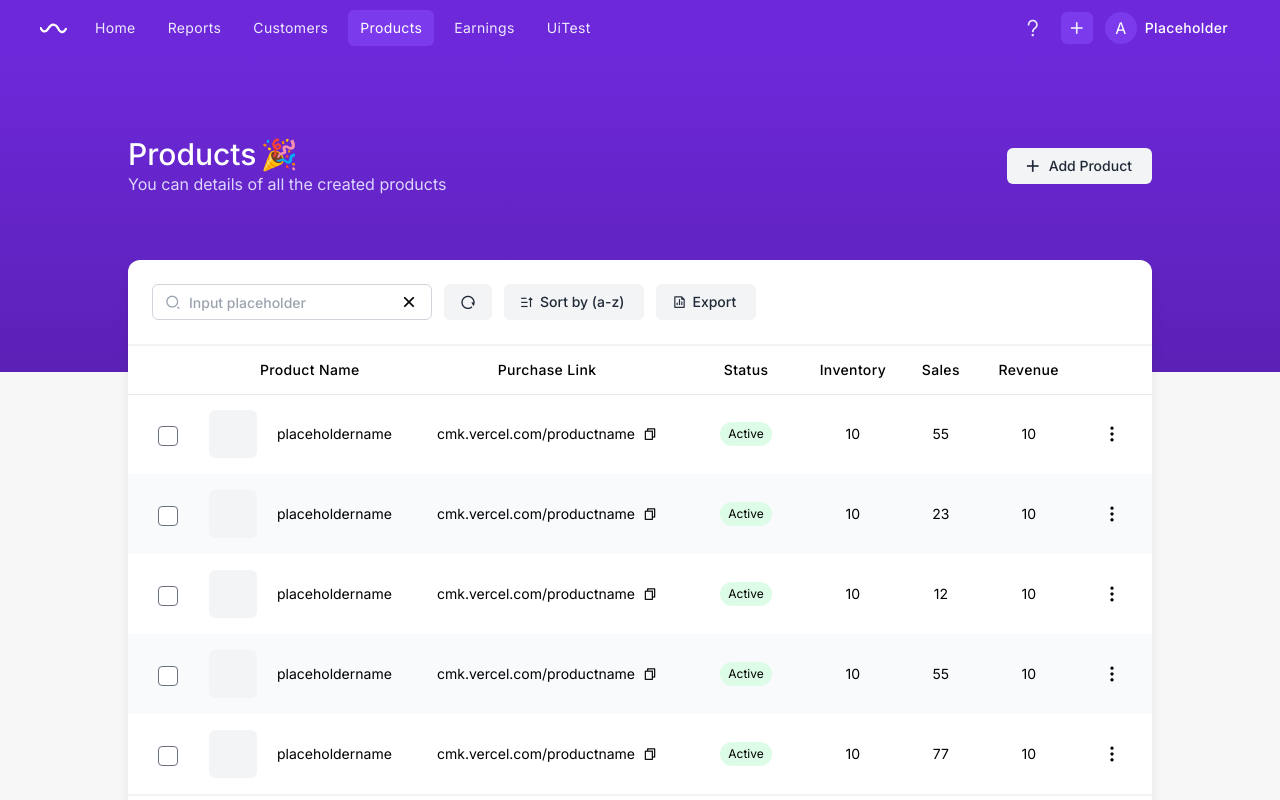
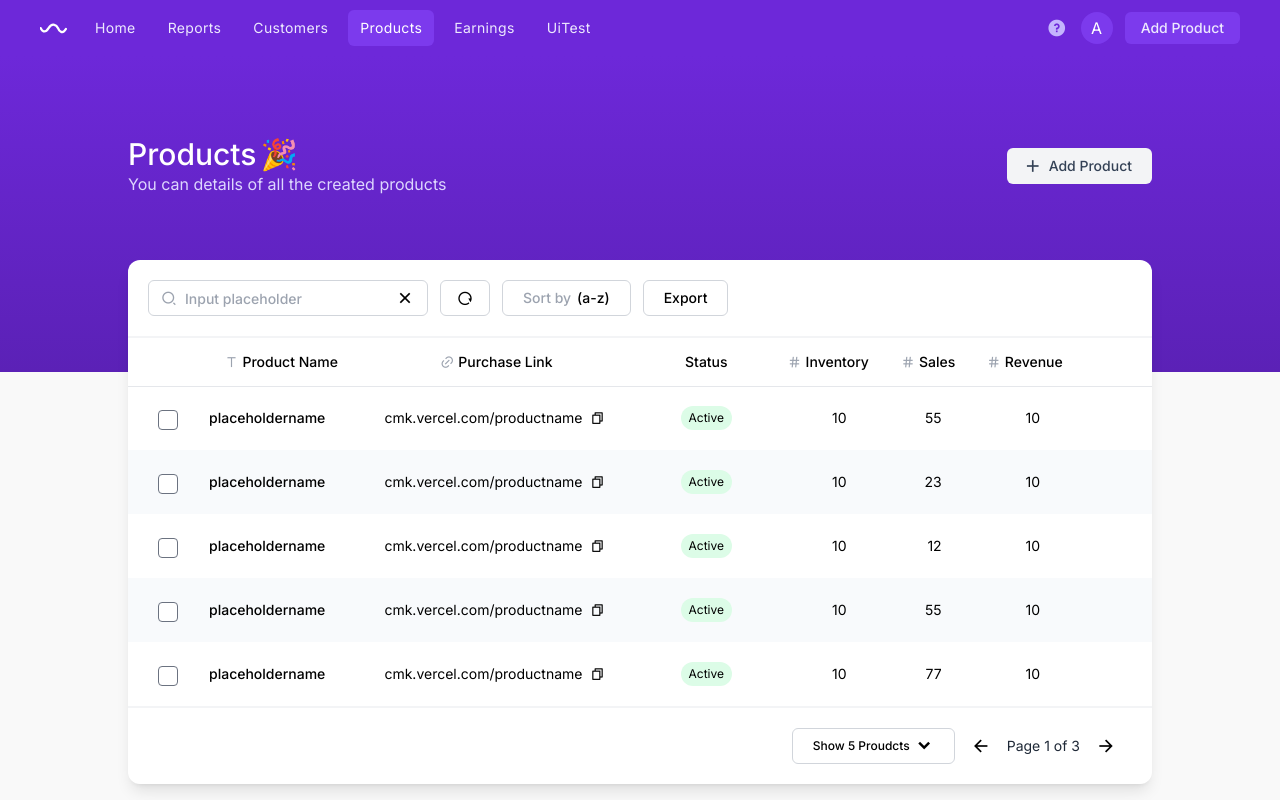
Before and after one commit to Cytescale/zapsell-frontend, a React (Vite) app: page /products in a window 1280 px wide. Built offline with nearby package versions, Linux system fonts and the light colour scheme; a web font is replaced by a local one.

Commit message:
product listing ui commit

```diff
--- a/src/design/components/button.tsx
+++ b/src/design/components/button.tsx
@@ -11,7 +11,7 @@ export interface MButtonProps extends ButtonHTMLAttributes<HTMLButtonElement> {
    size?: 'md' | 'xl' | 'xs'
    textAlign?: 'left' | 'center' | 'right'
    rounded?: 'nm' | 'full' | 'none'
-
+   borderless?: boolean
    loading?: boolean
    iserror?: boolean
 }
@@ -31,21 +31,24 @@ const MButton = (props: MButtonProps & typeof defaultProps) => {
             'flex flex-row gap-1 justify-center items-center',
             'text-sm',
             'rounded-md',
+
             props.icon && !props.children && !props.rightIcon && 'w-9',
             props.fullWidth ? 'w-full' : 'w-fit',
             props.children ? 'px-5' : 'px-4',
             props.icon && props.children && 'pl-4',
             props.variant == 'normal' &&
-               'text-gray-800 bg-gray-100 hover:bg-gray-200',
+               'text-slate-700 bg-gray-100 hover:bg-gray-200',
             props.variant == 'filled' && 'bg-emerald-100  hover:bg-emerald-300',
             props.variant == 'transparent' && 'bg-transparent ',
-            props.variant == 'white' && 'bg-white hover:bg-gray-200',
+            props.variant == 'white' &&
+               'border border-solid  border-gray-300 bg-white hover:bg-gray-200',
             props.variant == 'outline' &&
                'bg-transparent border border-solid  border-gray-300 hover:bg-gray-100',
             props.modifier == 'monochrome' && 'text-black hover:bg-slate-100',
             props.modifier == 'plain' &&
                'text-blue-600 hover:bg-blue-100 hover:border-blue-100',
             props.modifier == 'danger' && 'text-red-600 hover:bg-red-100',
+            props.borderless && 'border-none',
             props.iserror && 'border-red-500',
             props.size == 'xs' && 'text-xs h-8 px-2 ',
             props.size == 'md' && 'text-md h-10 px-4',
--- a/src/design/components/header.tsx
+++ b/src/design/components/header.tsx
@@ -80,13 +80,13 @@ const ProfileDropdown = (props: any) => {
       <>
          <MDropDown
             dropButtom={
-               <button className="flex flex-row gap-2 items-center hover:bg-violet-600 rounded-md pr-3">
+               <button className="flex flex-row gap-2 items-center  rounded-md pr-3">
                   <div className="flex flex-col bg-violet-600 justify-center items-center text-white text-md w-8 h-8 rounded-full ">
                      {/* <i className="ri-user-line"></i> */}A
                   </div>
-                  <div className="flex flex-row justify-center items-center text-white tracking-wide font-medium text-sm">
+                  {/* <div className="flex flex-row justify-center items-center text-white tracking-wide font-medium text-sm">
                      Placeholder
-                  </div>
+                  </div> */}
                </button>
             }
          >
@@ -174,20 +174,21 @@ const HeaderRightCont = (props: any) => {
       <>
          <button
             className={classNames(
-               'flex flex-col h-8 w-8 bg-transparent text-violet-100 justify-center items-center text-xl rounded-full',
+               'flex flex-col h-8 w-8 bg-transparent text-violet-300 justify-center items-center text-xl rounded-full mr-2',
             )}
          >
-            <i className="ri-question-mark   "></i>
+            <i className="ri-question-fill"></i>
+            {/* <i className="ri-question-mark   "></i> */}
          </button>
+         <ProfileDropdown />
          <button
             className={classNames(
-               'flex flex-row gap-2 h-8 w-8  font-medium bg-violet-600 text-violet-100 justify-center items-center text-xl px-4 rounded-md hover:bg-violet-500',
+               'flex flex-row gap-2 h-8   font-medium bg-violet-600 text-violet-100 justify-center items-center text-sm px-4 rounded-md hover:bg-violet-500',
             )}
          >
-            <i className="ri-add-line"></i>
-            {/* Add Product */}
+            {/* <i className="ri-add-line"></i> */}
+            Add Product
          </button>
-         <ProfileDropdown />
       </>
    )
 }
@@ -257,7 +258,7 @@ const PageHeaderPane = (props: any) => {
                   })}
                </div>
             </div>
-            <div className="flex flex-row w-fit h-full gap-3 items-center justify-end ">
+            <div className="flex flex-row w-fit h-full gap-0 items-center justify-end ">
                <HeaderRightCont />
             </div>
          </div>
--- a/src/pages/productListing/index.tsx
+++ b/src/pages/productListing/index.tsx
@@ -83,9 +83,9 @@ const ProductExportModal = (props: any) => {
    return (
       <>
          <MButton
-            // variant="outline"
+            variant="white"
             onClick={() => setisOpen(true)}
-            icon={<i className="ri-file-chart-line"></i>}
+            // icon={<i className="ri-file-chart-line"></i>}
          >
             Export
          </MButton>
@@ -144,8 +144,8 @@ const ProductSortDropdown = (props: any) => {
    return (
       <MDropDown
          dropButtom={
-            <MButton icon={<i className="ri-sort-asc"></i>}>
-               Sort by (a-z)
+            <MButton variant="white">
+               <span className="text-gray-400">Sort by</span> (a-z)
             </MButton>
          }
       >
@@ -169,6 +169,7 @@ const ProductSortDropdown = (props: any) => {
 
 const ProductToolbar = (props: any) => {
    const [show, setshow] = useState<boolean>(false)
+
    useEffect(() => {
       if (props.selecProdList && props.selecProdList.length > 0) {
          setshow(true)
@@ -181,35 +182,43 @@ const ProductToolbar = (props: any) => {
          {show ? (
             <Transition
                show={show}
-               enter="transition-opacity duration-250"
+               enter="transition-opacity duration-1000"
                enterFrom="opacity-0"
                enterTo="opacity-100"
                leave="transition-opacity duration-150"
                leaveFrom="opacity-100"
                leaveTo="opacity-0"
-               className="flex flex-row p-6 justify-between items-center bg-violet-100 rounded-t-xl  border-b-solid border-b-2 border-gray-100"
+               className="flex flex-row p-5 justify-between items-center bg-violet-50 rounded-t-xl  border-b-solid border-b-2 border-gray-100"
             >
-               <div className="flex flex-row gap-3 w-fit h-fit px-2 text-violet-700 font-medium items-center">
-                  <span className="w-9 h-9 flex justify-center items-center rounded-full bg-violet-200">
+               <div className="flex flex-row gap-3 w-fit h-fit px-2 text-sm text-violet-700 font-medium items-center">
+                  <span className="w-9 h-9 text-sm flex justify-center items-center rounded-full bg-violet-200">
                      {props.selecProdList.length}
                   </span>{' '}
                   Product Selected
+                  <MButton
+                     modifier="plain"
+                     variant="transparent"
+                     size="xs"
+                     icon={<i className="ri-add-line"></i>}
+                  >
+                     Select all products
+                  </MButton>
                </div>
-               <div className="flex flex-row gap-3">
-                  <MButton
-                     icon={<i className="ri-close-line"></i>}
-                     modifier="monochrome"
-                     variant="white"
+               <div className="flex flex-row gap-0 h-9">
+                  <button
+                     onClick={() => {
+                        props.setselecProdList([])
+                     }}
+                     className="text-sm font-medium  text-violet-800 hover:bg-violet-100 px-3 rounded-md  "
                   >
-                     Delist
-                  </MButton>
-                  <MButton
-                     icon={<i className="ri-delete-bin-2-line"></i>}
-                     modifier="danger"
-                     variant="white"
-                  >
+                     Deselect
+                  </button>
+                  <button className="text-sm font-medium  text-violet-800 hover:bg-violet-100 px-3 rounded-md  ">
+                     Unpublish
+                  </button>
+                  <button className="text-sm font-medium  text-red-600 hover:bg-violet-100 px-3 rounded-md  ">
                      Delete
-                  </MButton>
+                  </button>
                </div>
             </Transition>
          ) : (
@@ -221,7 +230,7 @@ const ProductToolbar = (props: any) => {
                leave="transition-opacity duration-150"
                leaveFrom="opacity-100"
                leaveTo="opacity-0"
-               className="flex flex-row p-6 justify-between items-center  border-b-solid border-b-2 border-gray-100"
+               className="flex flex-row p-5 justify-between items-center  border-b-solid border-b-2 border-gray-100"
             >
                <div className="flex flex-row gap-3 w-fit h-fit ">
                   <MInput
@@ -229,7 +238,8 @@ const ProductToolbar = (props: any) => {
                      rightButtonIcon={<i className="ri-close-line"></i>}
                   />
                   <MButton
-                     // variant="outline"
+                     modifier="monochrome"
+                     variant="white"
                      icon={<i className="ri-restart-line text-base"></i>}
                   />
                   <ProductSortDropdown />
@@ -263,7 +273,10 @@ const ProductListing = (props: any) => {
          </div>
          <div className="relative p-32 pt-0 -mt-28 flex flex-col w-screen h-auto justify-center items-center">
             <div className="w-full bg-white rounded-xl shadow-lg flex flex-col grow ">
-               <ProductToolbar selecProdList={selecProdList} />
+               <ProductToolbar
+                  selecProdList={selecProdList}
+                  setselecProdList={setselecProdList}
+               />
                <ProductListingTable
                   setselecProdList={setselecProdList}
                   selecProdList={selecProdList}
--- a/src/pages/productListing/productListingTable.tsx
+++ b/src/pages/productListing/productListingTable.tsx
@@ -53,6 +53,17 @@ const ProductMoreDropdown = (props: any) => {
                   href="/account-settings"
                >
                   <div className="flex flex-row gap-2 text-base items-center p-0 tracking-wide">
+                     <i className="ri-file-copy-line text-sm  flex justify-center items-center h-max"></i>
+                     Duplicate
+                  </div>
+               </a>
+            </Menu.Item>
+            <Menu.Item>
+               <a
+                  className={`w-full p-1.5 pl-4 text-sm text-black hover:bg-slate-100`}
+                  href="/account-settings"
+               >
+                  <div className="flex flex-row gap-2 text-base items-center p-0 tracking-wide">
                      <i className="ri-edit-circle-line text-sm  flex justify-center items-center h-max"></i>
                      Description
                   </div>
@@ -85,7 +96,7 @@ const TableCellRender = (props: any) => {
       } else {
          setselected(false)
       }
-   }, [props.selecProdList])
+   }, [props.selecProdList, props.page])
 
    const selectHandler = (e: React.ChangeEvent<HTMLInputElement>) => {
       let tempArr: Array<any> = []
@@ -106,7 +117,7 @@ const TableCellRender = (props: any) => {
    switch (props.cell.column.id) {
       case 'col1':
          return (
-            <td className="w-20 h-20">
+            <td className="w-20 h-full">
                <div className="h-full w-full flex flex-col justify-center items-center text-sm font-medium text-gray-400">
                   <MCheckbox
                      size="md"
@@ -121,8 +132,8 @@ const TableCellRender = (props: any) => {
          return (
             <td className="h-full ">
                <a className="" href="/products/productname/edit#description">
-                  <div className="text-black text-sm flex flex-row gap-5  justify-start items-center ">
-                     <div className="w-12 h-12 rounded-md bg-gray-100"></div>
+                  <div className="text-black text-sm flex font-medium flex-row gap-5  justify-start items-center ">
+                     {/* <div className="w-12 h-12 rounded-md bg-gray-100"></div> */}
                      {props.cell.render('Cell')}
                   </div>
                </a>
@@ -144,7 +155,7 @@ const TableCellRender = (props: any) => {
       case 'inventory':
          return (
             <td className="px-8">
-               <div className=" text-black text-sm flex flex-row justify-center items-center">
+               <div className=" text-black text-sm flex flex-row justify-end items-center">
                   {props.cell.render('Cell')}
                </div>
             </td>
@@ -152,7 +163,7 @@ const TableCellRender = (props: any) => {
       case 'sales':
          return (
             <td className="px-8">
-               <div className=" text-black text-sm flex flex-row justify-center items-center">
+               <div className=" text-black text-sm flex flex-row justify-end items-center">
                   {props.cell.render('Cell')}
                </div>
             </td>
@@ -160,7 +171,7 @@ const TableCellRender = (props: any) => {
       case 'revenue':
          return (
             <td className="px-8">
-               <div className=" text-black text-sm flex flex-row justify-center items-center">
+               <div className=" text-black text-sm flex flex-row justify-end items-center">
                   {props.cell.render('Cell')}
                </div>
             </td>
@@ -179,9 +190,9 @@ const TableCellRender = (props: any) => {
          return (
             <td className="w-20">
                <div className=" text-black text-sm flex flex-row justify-center items-center">
-                  {props.selecProdList && props.selecProdList.length <= 0 && (
-                     <ProductMoreDropdown />
-                  )}
+                  {props.hover &&
+                     props.selecProdList &&
+                     props.selecProdList.length <= 0 && <ProductMoreDropdown />}
                </div>
             </td>
          )
@@ -190,6 +201,74 @@ const TableCellRender = (props: any) => {
          return <td>Null</td>
       }
    }
+}
+
+const TypeRender = (props: any) => {
+   switch (props.column.type) {
+      case 'string':
+         return (
+            <span className="px-1 text-sm text-gray-400">
+               <i className="ri-text"></i>
+            </span>
+         )
+         break
+      case 'link':
+         return (
+            <span className="px-1 text-sm text-gray-400">
+               <i className="ri-link"></i>
+            </span>
+         )
+         break
+      case 'number':
+         return (
+            <span className="px-1 text-sm text-gray-400">
+               <i className="ri-hashtag"></i>
+            </span>
+         )
+         break
+      default:
+         return <></>
+   }
+}
+
+const TableRowRender = (props: any) => {
+   const [selected, setselected] = useState<boolean>(false)
+   const [hover, sethover] = useState<boolean>(false)
+
+   useEffect(() => {
+      setselected(
+         props.selecProdList
+            ? props.selecProdList.includes(props.row.index)
+            : false,
+      )
+   }, [props.selecProdList, props.row])
+
+   return (
+      <tr
+         onMouseOver={() => sethover(true)}
+         onMouseLeave={() => sethover(false)}
+         className={classNames(
+            'h-16 border-t-0 border-solid border-gray-100 ',
+            props.i % 2 != 0 && 'bg-slate-50',
+            selected &&
+               'bg-violet-50 border border-solid border-violet-200 border-l-0 border-r-0',
+         )}
+         onClick={() => {
+            // navigate('/products/productname/edit')
+         }}
+      >
+         {props.row.cells.map((cell: any) => {
+            return (
+               <TableCellRender
+                  {...props}
+                  hover={hover}
+                  cell={cell}
+                  page={props.page}
+               />
+            )
+         })}
+      </tr>
+   )
 }
 
 const ProductTableRender2 = (props: any) => {
@@ -220,6 +299,7 @@ const ProductTableRender2 = (props: any) => {
    useEffect(() => {
       setPageSize(5)
    }, [])
+
    return (
       <>
          <table
@@ -235,7 +315,9 @@ const ProductTableRender2 = (props: any) => {
                      className="h-12 w-full fllex flex-row border border-solid border-gray-200 border-t-0 border-l-0 border-r-0 "
                      {...headerGroup.getHeaderGroupProps()}
                   >
-                     {headerGroup.headers.map((column: any) => (
+                     {headerGroup.headers.map((column: any) => {
+                        console.log(column.type)
+                        return (
                            <th
                               className=""
                               {...column.getHeaderProps(
@@ -244,15 +326,15 @@ const ProductTableRender2 = (props: any) => {
                            >
                               <th
                                  className={classNames(
-                                 `text-sm font-medium   text-black tracking-wide flex flex-row items-center justify-center `,
+                                    `text-sm font-medium   text-black flex flex-row items-center justify-center `,
                                     column.isSorted &&
                                        column.canSort &&
                                        'text-blue-600',
                                     column.canSort && ' hover:text-blue-600',
                                  )}
                               >
+                                 <TypeRender column={column} />
                                  {column.render('Header')}
-
                                  <div className="">
                                     {column.isSorted ? (
                                        column.isSortedDesc ? (
@@ -266,37 +348,21 @@ const ProductTableRender2 = (props: any) => {
                                  </div>
                               </th>
                            </th>
-                     ))}
+                        )
+                     })}
                   </tr>
                ))}
             </thead>
             <tbody {...getTableBodyProps()}>
                {page.map((row, i) => {
-                  const selected = props.selecProdList
-                     ? props.selecProdList.includes(row.index)
-                     : false
                   prepareRow(row)
                   return (
-                     <tr
-                        className={classNames(
-                           'h-20 border-t-0 border-solid border-gray-100 ',
-                           i % 2 != 0 && 'bg-slate-50',
-                           selected &&
-                              'bg-violet-50 border border-solid border-violet-200 border-l-0 border-r-0',
-                        )}
-                        onClick={() => {
-                           // navigate('/products/productname/edit')
-                        }}
-                     >
-                        {row.cells.map((cell) => {
-                           return <TableCellRender {...props} cell={cell} />
-                        })}
-                     </tr>
+                     <TableRowRender {...props} row={row} page={page} i={i} />
                   )
                })}
             </tbody>
          </table>
-         <div className="flex flex-row justify-between w-full p-6 border-t-2 border-solid border-gray-100">
+         <div className="flex flex-row justify-between w-full p-5 border-t-2 border-solid border-gray-100">
             <div className="flex flex-row gap-1"></div>
             <div className="flex flex-row gap-0 justify-center items-center">
                <MDropDown
--- a/src/stylesheets/App.css
+++ b/src/stylesheets/App.css
@@ -17,7 +17,7 @@ body {
    -moz-osx-font-smoothing: grayscale;
    user-select: none;
    overflow-x: hidden;
-   background-color: #f7f7f7;
+   background-color: #f9f9f9;
    display: flex;
    justify-content: center;
    align-items: center;
```
Also changed, not shown: src/assets/fakedata/productListingData.tsx (+7 -0 lines), src/design/components/dialog.tsx (+20 -11 lines), src/pages/productedit/productdesc.tsx (+6 -1 lines), src/assets/anim/loader-1.svg (added). Lines whose indentation alone changed are shown as unchanged.
